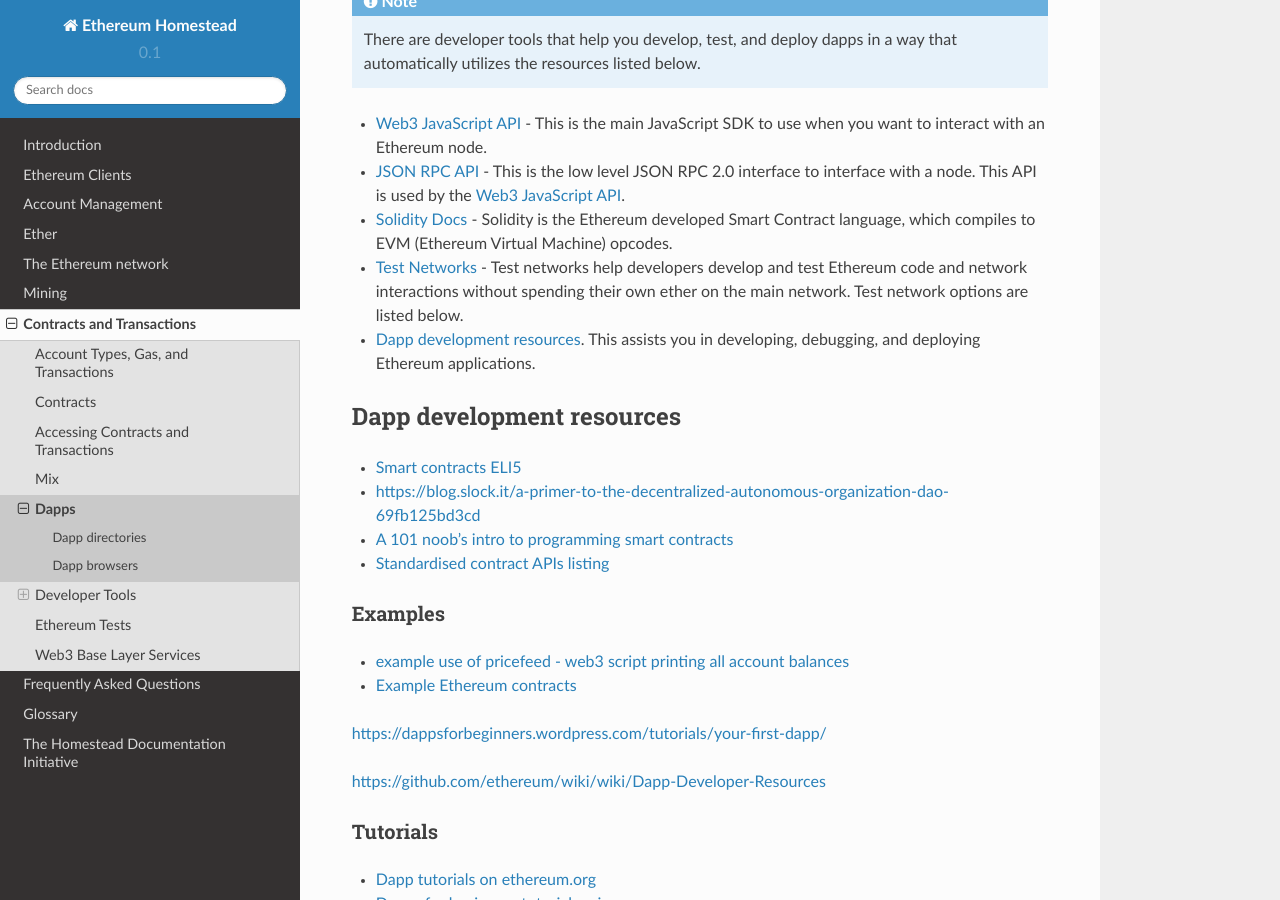
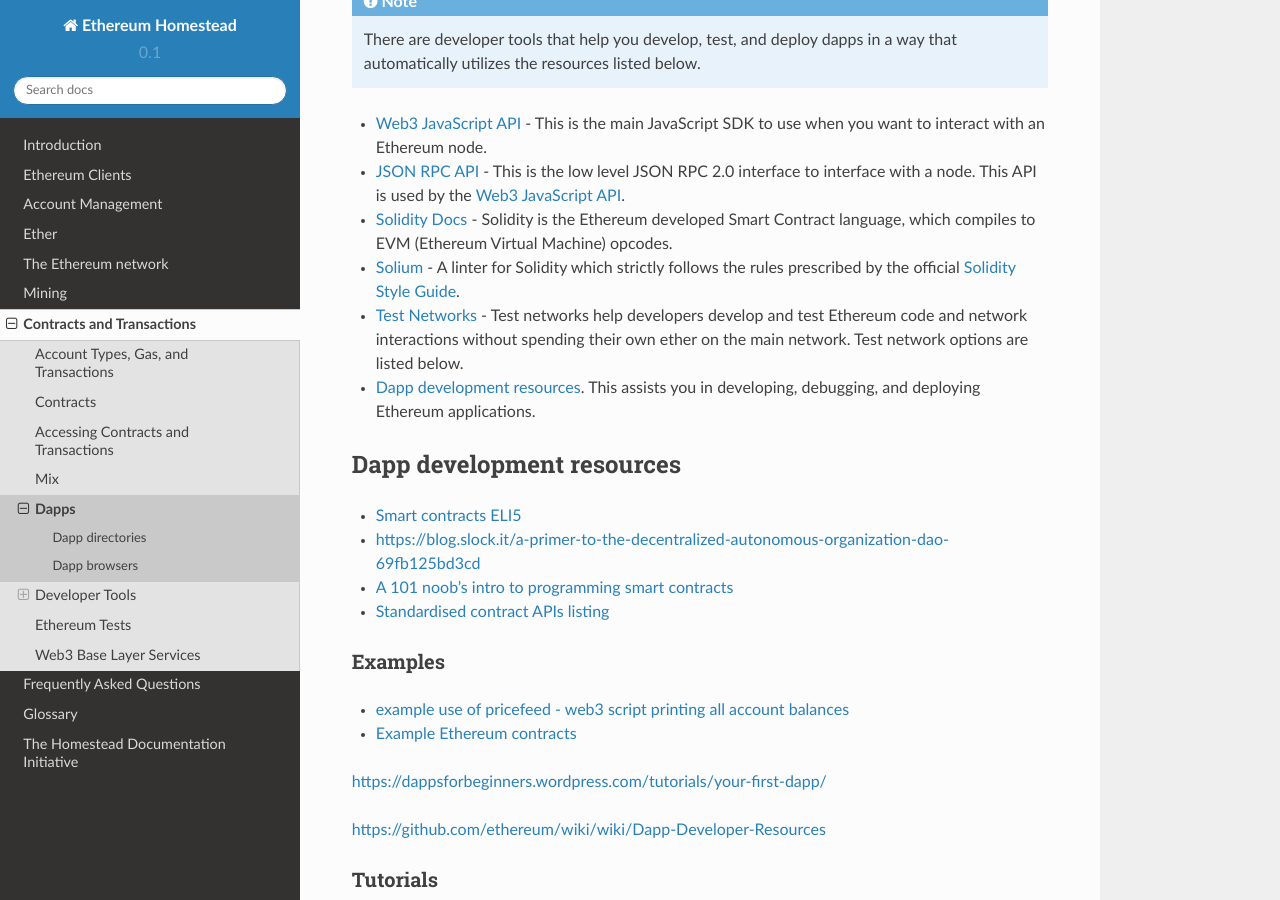
Before and after one commit to ethereum/homestead-guide, a Sphinx documentation site: the page built from source/contracts-and-transactions/developer-tools.rst, in a window 1280 px wide and 900 px high, scrolled down 1330 px. Built offline with Sphinx 7.4.7 and the Read the Docs theme 2.0.0, drawn with Linux system fonts in a browser that asks for light colours.

Commit message:
Add Solium under Developer Tools - developer-tools.rst

```diff
--- a/source/contracts-and-transactions/developer-tools.rst
+++ b/source/contracts-and-transactions/developer-tools.rst
@@ -45,6 +45,8 @@
 * `JSON RPC API <https://github.com/ethereum/wiki/wiki/JSON-RPC>`__ - This is the low level JSON RPC 2.0 interface to interface with a node. This API is used by the `Web3 JavaScript API <https://github.com/ethereum/wiki/wiki/JavaScript-API>`__.
 * `Solidity Docs <https://solidity.readthedocs.org/en/latest/>`__ -
   Solidity is the Ethereum developed Smart Contract language, which compiles to EVM (Ethereum Virtual Machine) opcodes.
+* `Solium <https://github.com/duaraghav8/Solium/>`__ -
+  A linter for Solidity which strictly follows the rules prescribed by the official `Solidity Style Guide <http://solidity.readthedocs.io/en/latest/style-guide.html>`__.
 * :ref:`test-networks` - Test networks help developers develop and test Ethereum code and network interactions without spending their own ether on the main network. Test network options are listed below.
 * :ref:`IDE-or-development-framework`. This assists you in developing,
   debugging, and deploying Ethereum applications.
```
